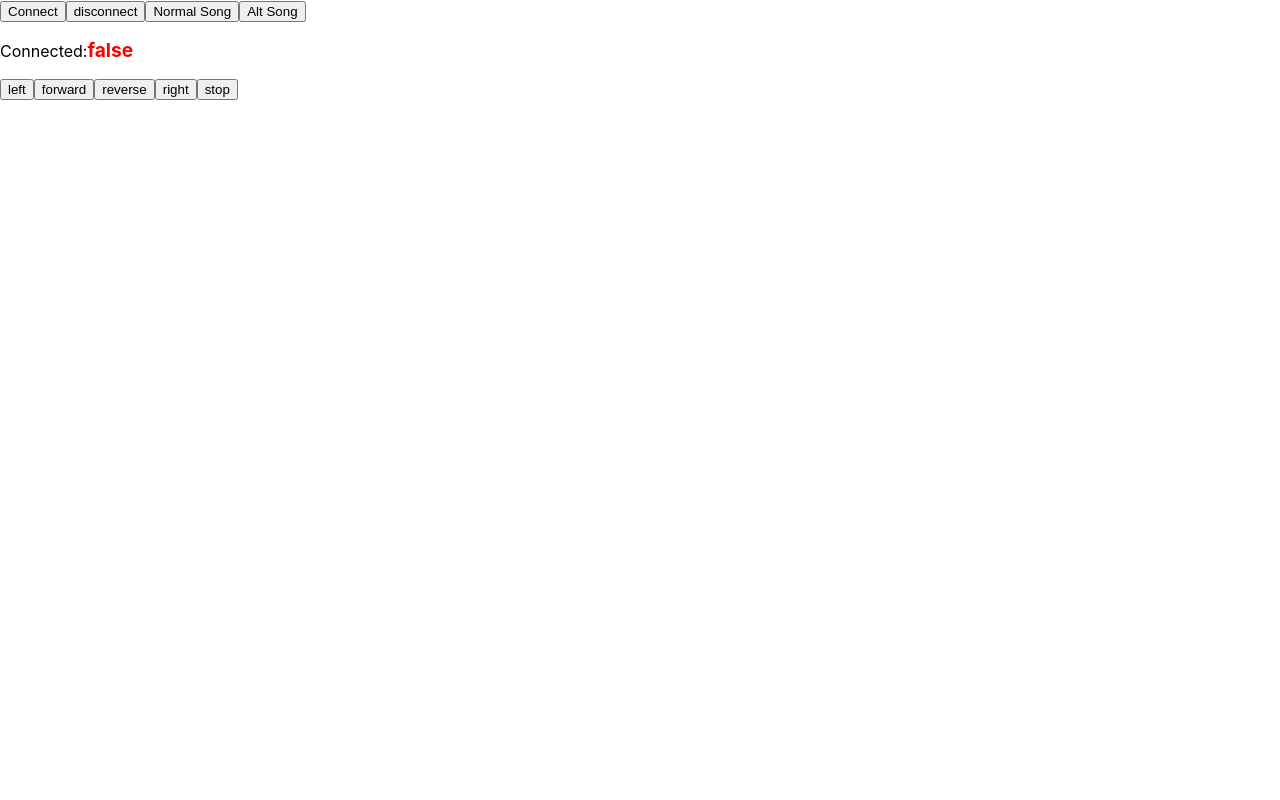
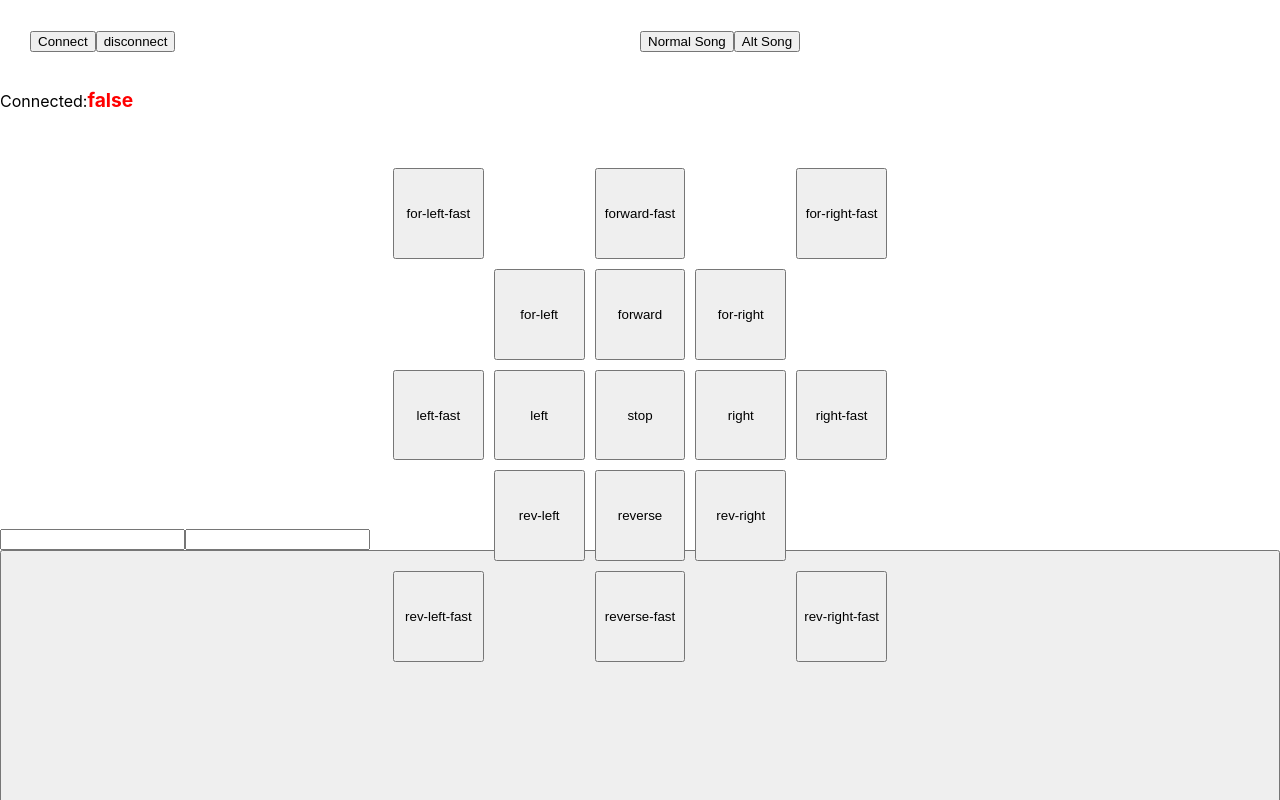
Before and after one commit to CG2271-PRRJ/web-joystick, a React (Create React App) app in the folder webapp/my-app/: page / in a window 1280 px wide. Shown: the top 800 px of the page. Built offline with nearby package versions, Linux system fonts and the light colour scheme.

Commit message:
multiple buttons

```diff
--- a/webapp/my-app/src/App.css
+++ b/webapp/my-app/src/App.css
@@ -1,13 +1,37 @@
+.top-container {
+  padding: 20px;
+  margin: 10px;
+  display: grid;
+  grid-template-columns: 1fr 1fr;
+  justify-content: space-between;
+}
 
-.joystick_div {
-  border: 5px solid;
-  border-radius: 50%;
-  position: absolute;
-  top: 50%;
-  left: 50%;
-  transform: translate(-50%, -50%);
+.center-container {
+  height: 50vh;
+  display: flex;
+  justify-content: center;
+  justify-items: center;
+}
+
+.dpad {
+  display: grid;
+  grid-template-columns: repeat(5, 1fr); /* simplified declaration for 5 equal columns */
+  gap: 10px;  /* spacing between the buttons */
+  /* max-width: 200px;  adjust as needed */
+  margin: 20px auto; /* center the D-pad */
+  padding: 20px;
 }
 
 .movebutton {
   user-select: none;
+  width: 100%; /* let the button take up the full width of its grid cell */
+  aspect-ratio: 1; /* this will make the height equal to its width, making the button square */
+  display: flex; /* to center the text within the button */
+  justify-content: center;
+  align-items: center;
 }
+
+/* Invisible buttons */
+.invisible {
+  visibility: hidden; /* hide button but keep its space */
+}
--- a/webapp/my-app/src/App.js
+++ b/webapp/my-app/src/App.js
@@ -1,23 +1,43 @@
-import './App.css';
-import { Joystick } from 'react-joystick-component';
-import { useState,useEffect, useRef } from 'react';
-import Paho from 'paho-mqtt';
+import "./App.css";
+import { Joystick } from "react-joystick-component";
+import { useState, useEffect, useRef } from "react";
+import Paho from "paho-mqtt";
 
+const FORLEFTFAST = 134;
+const FORFAST = 224;
+const FORRIGHTFAST = 218;
+
+const FORLEFT = 119;
+const FOR = 192;
+const FORRIGHT = 217;
+
+const LEFTFAST = 28;
+const LEFT = 56;
+const STOP = 112;
+const RIGHT = 168;
+const RIGHTFAST = 196;
+
+const REVLEFT = 105;
+const REV = 32;
+const REVRIGHT = 7;
+
+const REVLEFTFAST = 90;
+const REVFAST = 0;
+const REVRIGHTFAST = 6;
 
 function App() {
 	// initiate useState for X, Y, and a key for the joystick
-    const [x_val, setX] = useState(0);
-    const [y_val, setY] = useState(0);
 	// const [bignum, setBignum] = useState(112);
 	const [client, setClient] = useState(null);
 	const [isConnected, setIsConnected] = useState(false);
+	const [left, setLeft] = useState(7);
+	const [right, setRight] = useState(7);
 
-
-    function startConnect(){
-      let clientID = "clientID - "+parseInt(Math.random() * 100);
+	function startConnect() {
+		let clientID = "clientID - " + parseInt(Math.random() * 100);
 		let host = "192.168.108.6";
 		let port = 9001;
-      var newcli = new Paho.Client(host,Number(port),clientID);
+		var newcli = new Paho.Client(host, Number(port), clientID);
 		newcli.onConnectionLost = onConnectionLost;
 		newcli.connect({
 			onSuccess: onConnect,
@@ -25,17 +45,17 @@ function App() {
 		setClient(newcli);
 	}
 
-    function onConnect(responseObject){
+	function onConnect(responseObject) {
 		//   console.log("Connected!");
 		setIsConnected(true);
 	}
 
-    function onConnectionLost(responseObject){
+	function onConnectionLost(responseObject) {
 		// console.log("Connection Lost: "+responseObject.errorMessage);
 		setIsConnected(false);
 	}
 
-    function disconnect(){
+	function disconnect() {
 		if (client !== null && client.isConnected()) {
 			client.disconnect();
 			setClient(null);
@@ -44,161 +64,194 @@ function App() {
 	}
 
 	function sendNum(number) {
+		if (number < 0 || number > 255) {
+			return;
+		}
+
 		if (client !== null && client.isConnected()) {
 			let byteArray = new Uint8Array([number]);
 
 			let message = new Paho.Message(byteArray.buffer);
 			message.destinationName = "joystick/value";
-            client.send(message)
+			client.send(message);
 		}
 	}
 
-    // function myFunction() {
-    //     if (client !== null && client.isConnected()) {
-    //         // Create a byte array with one element: bignum
-    //         let byteArray = new Uint8Array([bignum]);
-
-    //         let message = new Paho.Message(byteArray.buffer);
-    //         message.destinationName = "joystick/value";
-    //         client.send(message);
-    //     }
-    // }
-
-    // useEffect(() => {
-    //   const intervalID = setInterval(myFunction, 50); // Call every 1 second
-
-    //   // Clean up the interval on component unmount
-    //   return () => {
-    //       clearInterval(intervalID);
-    //   }
-    // }, [bignum]); // Depend on bignum and client so the effect reruns when they change
-
-    // function handleMove(event) {
-    //   // console.log(event);
-    //   let xcoord = event.x * 100;
-    //   let ycoord = event.y * 100;
-    //   // console.log("X: " + xcoord);
-    //   // console.log("Y: " + ycoord);
-
-    //   let h = Math.sqrt(Math.pow(xcoord, 2) + Math.pow(ycoord, 2));
-    //   let rad, angle, mov, tcoeff, turn, motor1, motor2, bignum;
-
-    //   if (h === 0) {
-    //       rad = 0;
-    //       angle = 0;
-    //   } else {
-    //       // Angle in radians
-    //       rad = Math.acos(Math.abs(xcoord) / h);
-
-    //       // Angle in degrees
-    //       angle = rad * (180 / Math.PI);
-    //   }
-
-    //   mov = Math.max(Math.abs(xcoord), Math.abs(ycoord));
-
-    //   // Adjust for 10-degree tolerance around major axes
-    //   if (((0 <= angle && angle < 5)) || Math.abs(ycoord) < 10) {
-    //       angle = 0;
-    //   } else if ((85 < angle && angle <= 90) || Math.abs(xcoord) < 10) {
-    //       angle = 90;
-    //   }
-
-    //   tcoeff = -1 + (angle / 90) * 2;
-    //   const TURN_DAMPENER_main = 0.5;
-    //   const TURN_DAMPENER_alt = 0.5
-    //   if (tcoeff === -1) {
-    //       turn = -mov;
-    //   } else if (tcoeff === 1) {
-    //       turn = mov;
-    //   } else {
-    //       turn = tcoeff * mov;
-    //       turn = Math.round(turn * 100) / 100;
-    //   }
-
-    //   // First and third quadrant
-    //   if ((xcoord >= 0 && ycoord >= 0) || (xcoord < 0 && ycoord < 0)) {
-    //       motor1 = mov;
-    //       motor2 = turn;
-    //   } else {
-    //       motor1 = turn;
-    //       motor2 = mov;
-    //   }
-
-    //   if (angle < 85) {
-    //         motor1 = motor1 * TURN_DAMPENER_main;
-    //         motor2 = motor2 * TURN_DAMPENER_main;
-    //   }
-
-    //   // Reverse polarity
-    //   if (ycoord < 0) {
-    //     //first reversal method
-    //     // let temp = motor1;
-    //     // motor1 = -motor2;
-    //     // motor2 = -temp;
-
-    //     //second reversal method
-    //     motor1 = -motor1;
-    //     motor2 = -motor2;
-    //   }
-
-    //   motor1 = Math.round(motor1 / 100 * 7) + 7;
-    //   motor2 = Math.round(motor2 / 100 * 7) + 7;
-
-    // //   console.log("motor 1: " + motor1, "motor 2: " + motor2);
-
-    //   let number = motor1 * 15 + motor2;
-
-    //   // motor1 = Math.floor(bignum / 15);
-    //   // motor2 = bignum % 15;
-
-    //   setBignum(number);
-    // }
-
-    // const handleStop = (event) => {
-    //     setX(0);
-    //     setY(0);
-    //     // console.log("STOPPED");
-    //     // console.log(event)
-    //     setBignum(112);
-    //     // Reset the joystick by changing its key, which will force a re-render
-    //     // setJoystickKey(Math.random());
-    // }
-
 	return (
 		<>
+			<div className="top-container">
+				<div>
 					<button onClick={startConnect}>Connect</button>
 					<button onClick={disconnect}>disconnect</button>
-        <button onClick={() => sendNum(225)} >Normal Song</button>
+				</div>
+				<div>
+					<button onClick={() => sendNum(225)}>Normal Song</button>
 					<button onClick={() => sendNum(226)}>Alt Song</button>
+				</div>
+			</div>
 			<p>
 				Connected:
-            <span style={{ color: isConnected ? "green" : "red",
+				<span
+					style={{
+						color: isConnected ? "green" : "red",
 						fontWeight: "bold",
-            fontSize: "1.2em"
-
-            }}>
+						fontSize: "1.2em",
+					}}
+				>
 					{isConnected ? "true" : "false"}
 				</span>
 			</p>
-        {/* <div className="joystick_div">
-            <Joystick
-                size={200}
-                stickSize={70}
-                sticky={false}
-                baseColor="lightgrey"
-                stickColor="black"
-                move={handleMove}
-                stop={handleStop}
-                pos={{x: x_val, y: y_val}}
+			<div className="center-container">
+				<div className="dpad">
+					<button
+						className="movebutton"
+						onTouchStart={() => sendNum(FORLEFTFAST)}
+						onTouchEnd={() => sendNum(STOP)}
+					>
+						for-left-fast
+					</button>
+					<button className="invisible"></button> {/* empty top-left */}
+					<button
+						className="movebutton"
+						onTouchStart={() => sendNum(FORFAST)}
+						onTouchEnd={() => sendNum(STOP)}
+					>
+						forward-fast
+					</button>
+					<button className="invisible"></button> {/* empty top-right */}
+					<button
+						className="movebutton"
+						onTouchStart={() => sendNum(FORRIGHTFAST)}
+						onTouchEnd={() => sendNum(STOP)}
+					>
+						for-right-fast
+					</button>
+					{/*  */}
+					<button className="invisible"></button>
+					<button
+						className="movebutton"
+						onTouchStart={() => sendNum(FORLEFT)}
+						onTouchEnd={() => sendNum(STOP)}
+					>
+						for-left
+					</button>
+					<button
+						className="movebutton"
+						onTouchStart={() => sendNum(FOR)}
+						onTouchEnd={() => sendNum(STOP)}
+					>
+						forward
+					</button>
+					<button
+						className="movebutton"
+						onTouchStart={() => sendNum(FORRIGHT)}
+						onTouchEnd={() => sendNum(STOP)}
+					>
+						for-right
+					</button>
+					<button className="invisible"></button>
+					{/*  */}
+					<button
+						className="movebutton"
+						onTouchStart={() => sendNum(LEFTFAST)}
+						onTouchEnd={() => sendNum(STOP)}
+					>
+						left-fast
+					</button>
+					<button
+						className="movebutton"
+						onTouchStart={() => sendNum(LEFT)}
+						onTouchEnd={() => sendNum(STOP)}
+					>
+						left
+					</button>
+					<button
+						className="movebutton"
+						onTouchStart={() => sendNum(STOP)}
+						onTouchEnd={() => sendNum(STOP)}
+					>
+						stop
+					</button>
+					<button
+						className="movebutton"
+						onTouchStart={() => sendNum(RIGHT)}
+						onTouchEnd={() => sendNum(STOP)}
+					>
+						right
+					</button>
+					<button
+						className="movebutton"
+						onTouchStart={() => sendNum(RIGHTFAST)}
+						onTouchEnd={() => sendNum(STOP)}
+					>
+						right-fast
+					</button>
+					{/*  */}
+					<button className="invisible"></button>
+					<button
+						className="movebutton"
+						onTouchStart={() => sendNum(REVLEFT)}
+						onTouchEnd={() => sendNum(STOP)}
+					>
+						rev-left
+					</button>
+					<button
+						className="movebutton"
+						onTouchStart={() => sendNum(REV)}
+						onTouchEnd={() => sendNum(STOP)}
+					>
+						reverse
+					</button>
+					<button
+						className="movebutton"
+						onTouchStart={() => sendNum(REVRIGHT)}
+						onTouchEnd={() => sendNum(STOP)}
+					>
+						rev-right
+					</button>
+					<button className="invisible"></button>
+					{/*  */}
+					<button
+						className="movebutton"
+						onTouchStart={() => sendNum(REVLEFTFAST)}
+						onTouchEnd={() => sendNum(STOP)}
+					>
+						rev-left-fast
+					</button>
+					<button className="invisible"></button> {/* empty top-left */}
+					<button
+						className="movebutton"
+						onTouchStart={() => sendNum(REVFAST)}
+						onTouchEnd={() => sendNum(STOP)}
+					>
+						reverse-fast
+					</button>
+					<button className="invisible"></button> {/* empty top-right */}
+					<button
+						className="movebutton"
+						onTouchStart={() => sendNum(REVRIGHTFAST)}
+						onTouchEnd={() => sendNum(STOP)}
+					>
+						rev-right-fast
+					</button>
+				</div>
+			</div>
+			<div>
+				<input
+					type="number"
+					onChange={(e) => setLeft(Number(e.target.value))}
 				/>
-        </div> */}
-        <div>
-            <button className="movebutton" onTouchStart={() => sendNum (14)} onTouchEnd={() => sendNum(112)}>left</button>
-            <button className="movebutton" onTouchStart={() => sendNum (224)} onTouchEnd={() => sendNum(112)}>forward</button>
-            <button className="movebutton" onTouchStart={() => sendNum (0)} onTouchEnd={() => sendNum(112)}>reverse</button>
-            <button className="movebutton" onTouchStart={() => sendNum (210)} onTouchEnd={() => sendNum(112)}>right</button>
-            <button className="movebutton" onTouchStart={() => sendNum (112)} onTouchEnd={() => sendNum(112)}>stop</button>
-
+				<input
+					type="number"
+					onChange={(e) => setRight(Number(e.target.value))}
+				/>
+				<button
+					className="movebutton"
+					onTouchStart={() => sendNum(left * 15 + right)}
+					onTouchEnd={() => sendNum(STOP)}
+				>
+					Send Custom
+				</button>
 			</div>
 		</>
 	);
```
Lines whose indentation alone changed are shown as unchanged.
